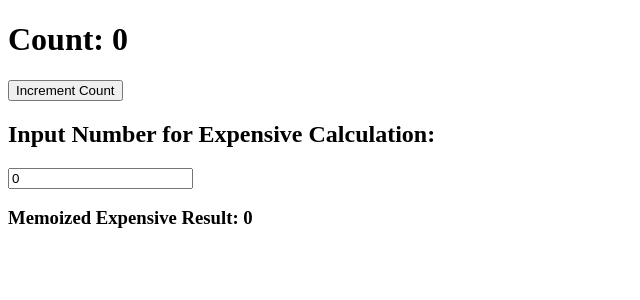
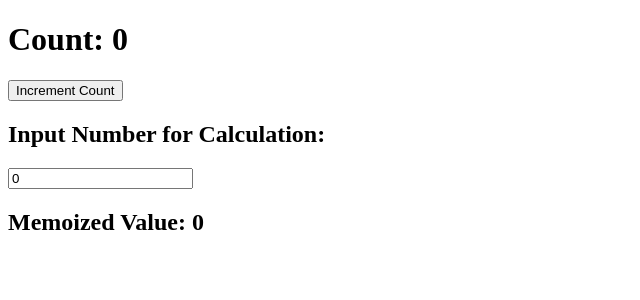
Before and after one commit to saurav-95-dev/React-Redux-CRUD, a React (Vite) app: page / in a window 1280 px wide. Shown: the top 300 px of the page, without its empty margins (0-640 px from the left). Built offline with nearby package versions, Linux system fonts and the light colour scheme.

Commit message:
Preventing unecessary re-rendering of child-component via React.memo

```diff
--- a/src/App.jsx
+++ b/src/App.jsx
@@ -1,52 +1,44 @@
 // Everything about useMemo Hook --->
 // Everything about useCallback --->
 
-import React, { useMemo, useState } from "react";
+import React, { useState, useMemo } from "react";
+import ChildComponent from "./components/ChildComponent";
 
+
+// Parent component
 export default function App() {
-  const [number, setNumber] = useState(0);
-  const [count, setCount] = useState(0);
+  const [count, setCount] = useState(0);  // State that updates frequently
+  const [number, setNumber] = useState(0); // The number that influences the calculation
 
-  // Simulating an expensive calculation
-  const expensiveTask = (num) => {
+  // Expensive function to simulate a heavy calculation
+  const expensiveCalculation = (num) => {
     console.log("Calculating expensive task...");
-    for (let i = 0; i < 1000000000; i++) {} // Simulate a delay
+    for (let i = 0; i < 1000000000; i++) {} // Simulate delay
     return num * 2;
   };
 
-  // Memoizing the expensive calculation based on 'number'
+  // Memoize the result of the expensive calculation, only recalculating when 'number' changes
   const memoizedResult = useMemo(() => {
-    console.log("Expensive task is being recalculated...");
-    return expensiveTask(number); // Only recompute when 'number' changes
-  }, [number]); // The expensive task is only recomputed when 'number' changes
-
-
-  // Handlers for count and number input
-  function handleCountClick() {
-    console.log("Count button clicked");
-    setCount((prev) => prev + 1); // Increment count (this will not affect the expensive calculation)
-  }
-
-  function handleInputChange(event) {
-    setNumber(event.target.value); // Update the input number
-  }
+    return expensiveCalculation(number); // Only recompute when 'number' changes
+  }, [number]);
 
   return (
-    <>
-      {console.log("App rendered..")}
+    <div>
+      {console.log("ParentComponent rendered...")}
       <h1>Count: {count}</h1>
-      <button onClick={handleCountClick}>Increment Count</button>
+      <button onClick={() => setCount(count + 1)}>Increment Count</button>
 
       <div>
-        <h2>Input Number for Expensive Calculation:</h2>
+        <h2>Input Number for Calculation:</h2>
         <input
           type="number"
           value={number}
-          onChange={handleInputChange}
-          placeholder="Enter a number"
+          onChange={(e) => setNumber(parseInt(e.target.value))}
         />
-        <h3>Memoized Expensive Result: {memoizedResult}</h3>
       </div>
-    </>
+
+      {/* Pass the memoized result to the child */}
+      <ChildComponent memoizedValue={memoizedResult} />
+    </div>
   );
 }
--- /dev/null
+++ b/src/components/ChildComponent.jsx
@@ -0,0 +1,10 @@
+// ChildComponent.js
+import React from "react";
+
+// ChildComponent wrapped with React.memo to prevent unnecessary re-renders
+const ChildComponent = React.memo(({ memoizedValue }) => {
+  console.log("ChildComponent rendered...");
+  return <h2>Memoized Value: {memoizedValue}</h2>;
+});
+
+export default ChildComponent;
```
Also changed, not shown: src/components/MyComponent.jsx (deleted, +0 -27 lines).
